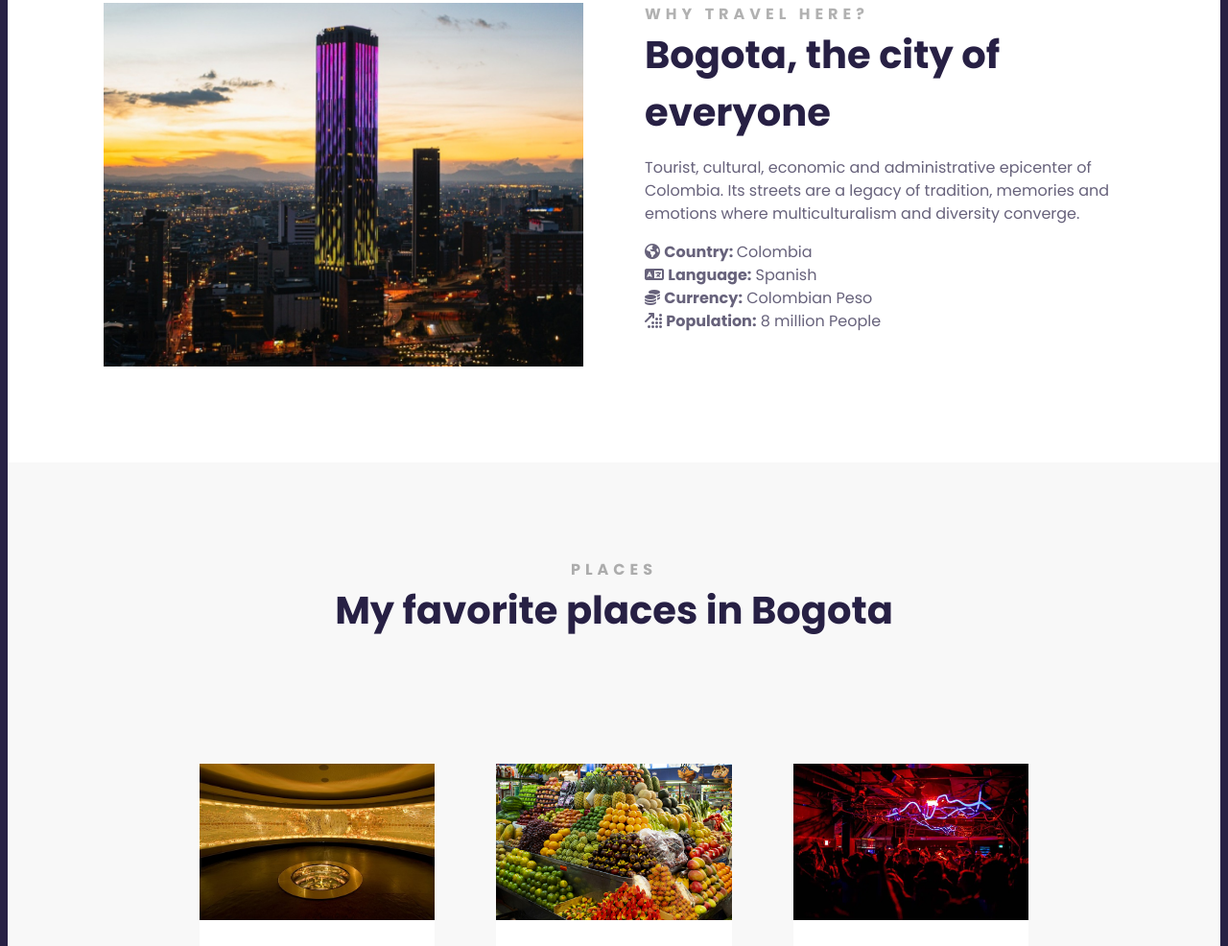
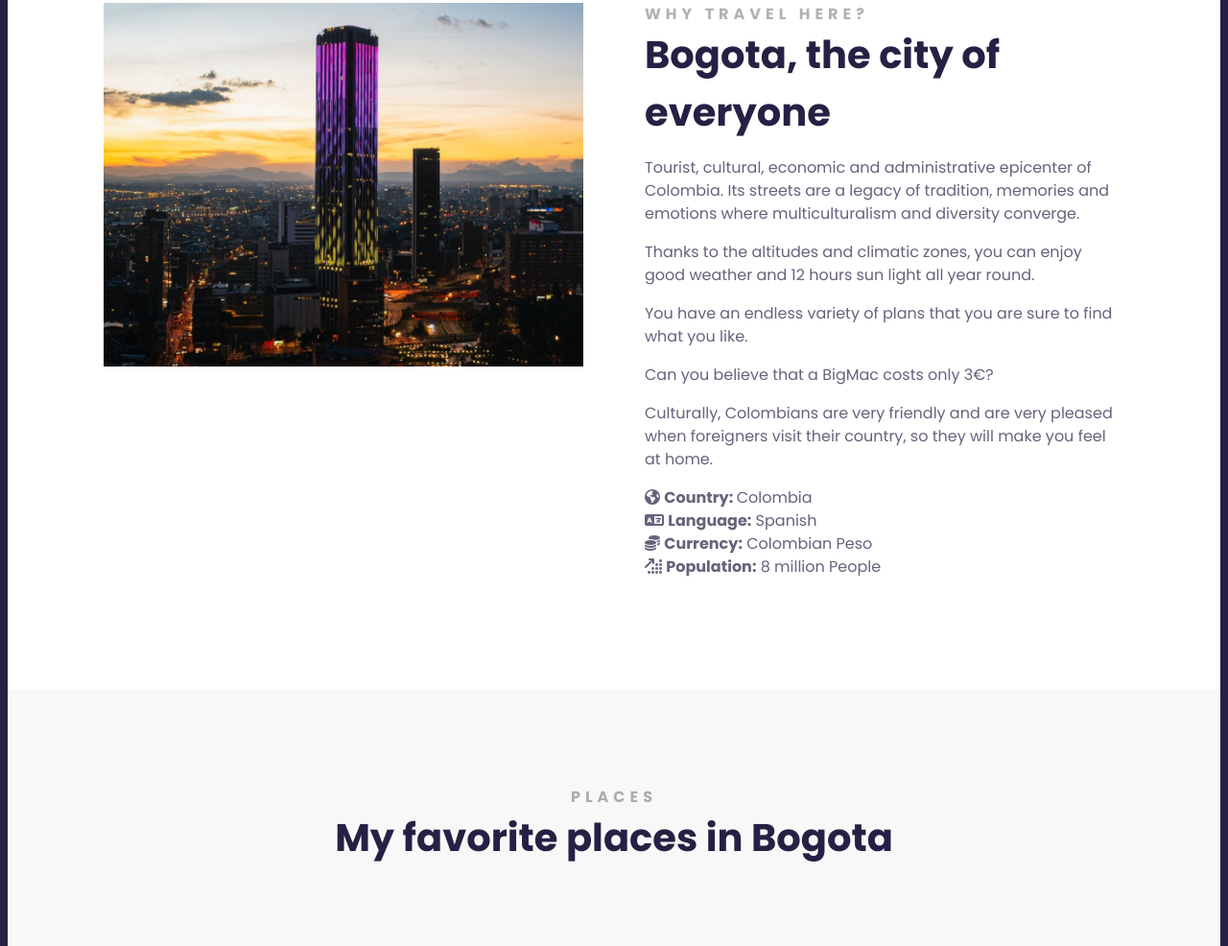
Before and after one commit to digitaleAffen/city-project, a plain HTML site: page index.html in a window 1280 px wide. Shown: the part 831-1817 px from the top of the page at 96% size. Drawn offline with Linux system fonts and the light colour scheme; a script that the page names is missing.

Commit message:
Add conent for the intro

```diff
--- a/index.html
+++ b/index.html
@@ -49,6 +49,22 @@
             Tourist, cultural, economic and administrative epicenter of
             Colombia. Its streets are a legacy of tradition, memories and
             emotions where multiculturalism and diversity converge.
+          </p>
+          <p>
+            Thanks to the altitudes and climatic zones, you can enjoy good
+            weather and 12 hours sun light all year round.
+          </p>
+
+          <p>
+            You have an endless variety of plans that you are sure to find what
+            you like.
+          </p>
+
+          <p>Can you believe that a BigMac costs only 3€?</p>
+
+          <p>
+            Culturally, Colombians are very friendly and are very pleased when
+            foreigners visit their country, so they will make you feel at home.
           </p>
           <ul>
             <li>
```
